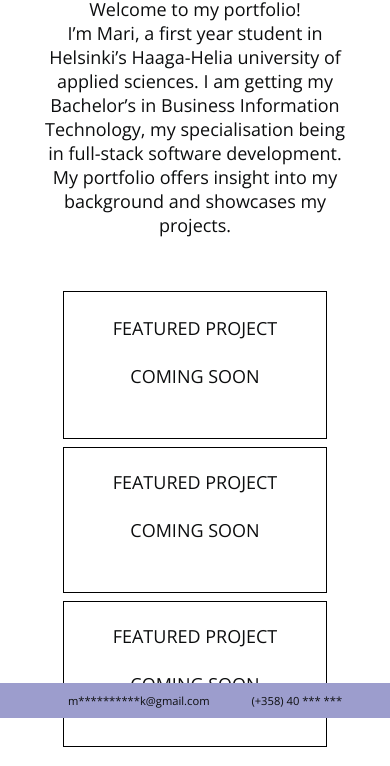
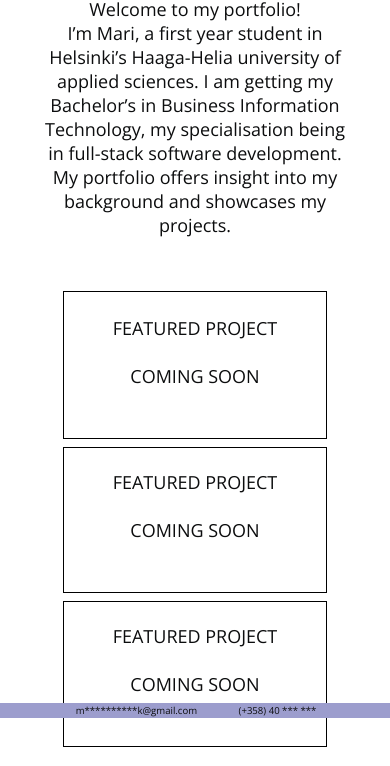
Before and after one commit to mari-sku/mari-sku.github.io, a plain HTML site: page html/index.html in a window 390 px wide. Shown: the part 126-892 px from the top of the page. Drawn offline with nearby package versions, Linux system fonts and the light colour scheme; a web font is replaced by a local one.

Commit message:
Update tyyli.css

```diff
--- a/css/tyyli.css
+++ b/css/tyyli.css
@@ -239,8 +239,8 @@ footer { position:fixed;
 @media screen and (max-width: 1000px) {
 footer {
   text-align: center;
-  font-size: 70%;
-  padding: 10px;
+  font-size: 60%;
+  padding: 1px;
   margin-right: 4vw;
 }
 }
```
